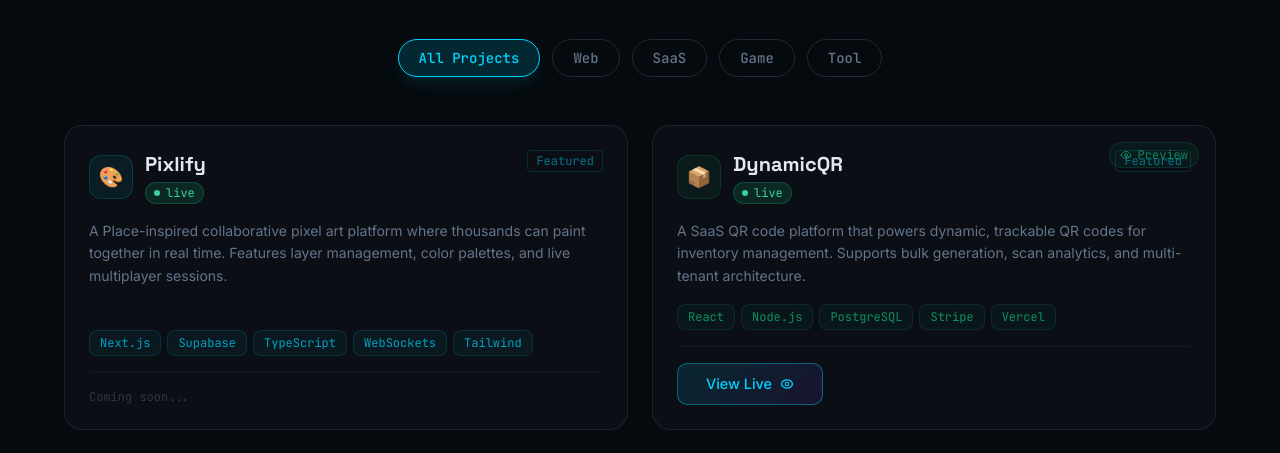
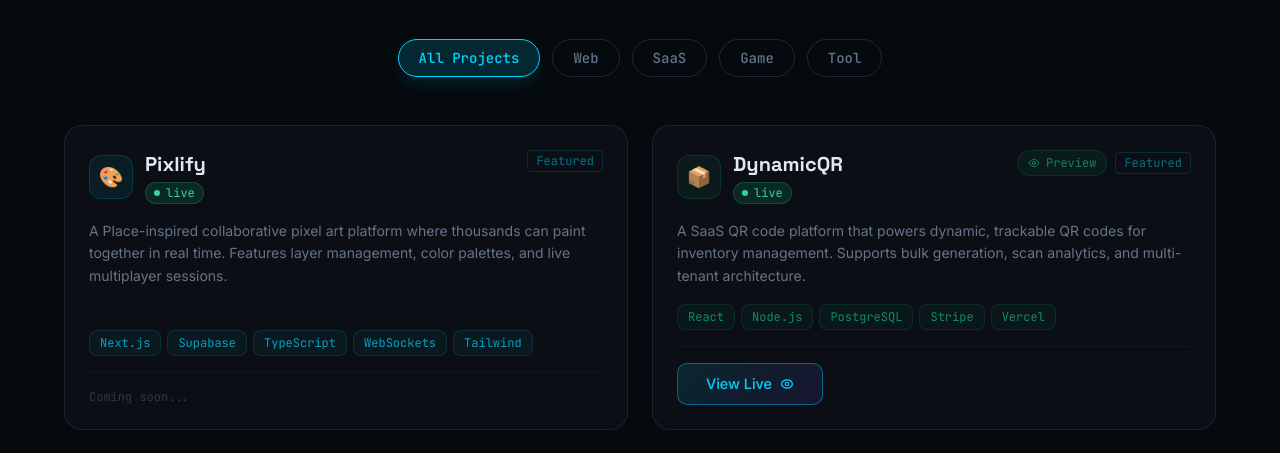
Before and after one commit to thelitsune/portfolio, a Next.js app: page / in a window 1280 px wide. Shown: the part 2000-2453 px from the top of the page. Built offline with nearby package versions, Linux system fonts and the light colour scheme.

Commit message:
favicon and fixing some issues

```diff
--- a/src/components/Projects.tsx
+++ b/src/components/Projects.tsx
@@ -98,13 +98,7 @@ function ProjectCard({ project, onPreview }: { project: Project; onPreview: (p:
       <div className="absolute inset-0 rounded-[18px] transition-opacity duration-500 pointer-events-none"
         style={{ background:`radial-gradient(circle at 50% 0%, ${project.color}12, transparent 65%)`, opacity: hovered?1:0 }}
       />
-      {clickable && (
-        <div className="absolute top-4 right-4 z-20 flex items-center gap-1.5 text-xs font-mono px-2.5 py-1 rounded-full transition-opacity duration-300"
-          style={{ background:`${project.color}18`, border:`1px solid ${project.color}35`, color: project.color, opacity: hovered ? 1 : 0.7 }}>
-          <svg className="w-3 h-3" fill="none" stroke="currentColor" viewBox="0 0 24 24"><path strokeLinecap="round" strokeLinejoin="round" strokeWidth={2} d="M15 12a3 3 0 11-6 0 3 3 0 016 0z" /><path strokeLinecap="round" strokeLinejoin="round" strokeWidth={2} d="M2.458 12C3.732 7.943 7.523 5 12 5c4.478 0 8.268 2.943 9.542 7-1.274 4.057-5.064 7-9.542 7-4.477 0-8.268-2.943-9.542-7z" /></svg>
-          Preview
-        </div>
-      )}
+
       <div className="relative z-10 flex flex-col h-full">
         <div className="flex items-start justify-between mb-4">
           <div className="flex items-center gap-3">
@@ -117,7 +111,16 @@ function ProjectCard({ project, onPreview }: { project: Project; onPreview: (p:
               </span>
             </div>
           </div>
-          {project.featured && <span className="text-xs font-mono text-accent/50 border border-accent/15 rounded px-2 py-0.5 flex-shrink-0">Featured</span>}
+          <div className="flex items-center gap-2 flex-shrink-0">
+            {clickable && (
+              <span className="flex items-center gap-1.5 text-xs font-mono px-2.5 py-1 rounded-full transition-opacity duration-300"
+                style={{ background:`${project.color}18`, border:`1px solid ${project.color}35`, color: project.color, opacity: hovered ? 1 : 0.7 }}>
+                <svg className="w-3 h-3" fill="none" stroke="currentColor" viewBox="0 0 24 24"><path strokeLinecap="round" strokeLinejoin="round" strokeWidth={2} d="M15 12a3 3 0 11-6 0 3 3 0 016 0z" /><path strokeLinecap="round" strokeLinejoin="round" strokeWidth={2} d="M2.458 12C3.732 7.943 7.523 5 12 5c4.478 0 8.268 2.943 9.542 7-1.274 4.057-5.064 7-9.542 7-4.477 0-8.268-2.943-9.542-7z" /></svg>
+                Preview
+              </span>
+            )}
+            {project.featured && <span className="text-xs font-mono text-accent/50 border border-accent/15 rounded px-2 py-0.5">Featured</span>}
+          </div>
         </div>
         <p className="text-muted text-sm leading-relaxed mb-4 flex-1">{project.longDesc}</p>
         <div className="flex flex-wrap gap-1.5 mb-4">
```
Also changed, not shown: 1 other file (tests, documents, lock files or other folders).
